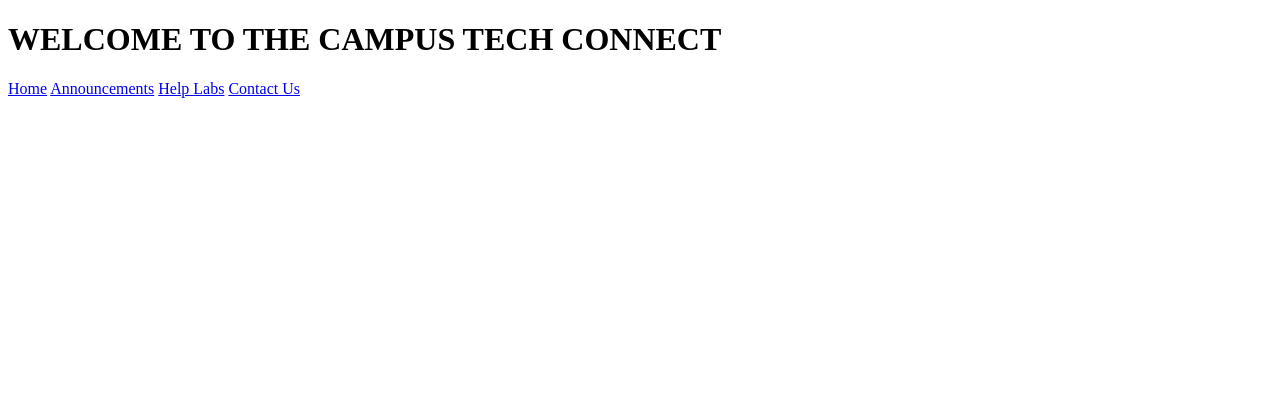
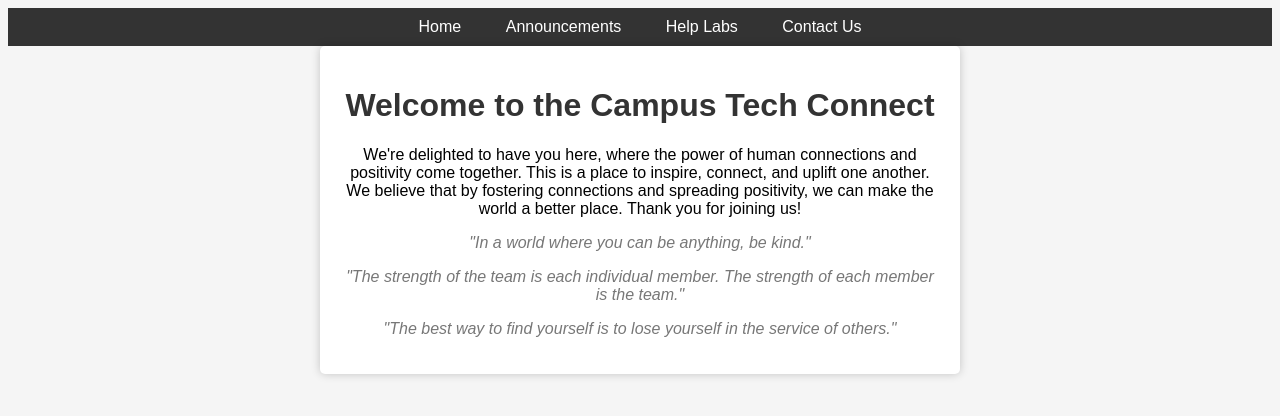
Before and after one commit to jojoavila/CampusTechConnect, a plain HTML site: page index.html in a window 1280 px wide. Drawn offline with Linux system fonts and the light colour scheme.

Commit message:
starting the web page

```diff
--- a/index.html
+++ b/index.html
@@ -2,21 +2,32 @@
 <html lang="en">
 <head>
     <meta charset="UTF-8">
-    <meta http-equiv="X-UA-Compatible" content="IE=edge">
     <meta name="viewport" content="width=device-width, initial-scale=1.0">
-    <title>Campus Tech Connect | Home</title>
+    <title>Campus Tech Connect</title>
+    <link rel="stylesheet" href="styles/style.css">
 </head>
 <body>
-    <header>
-        <h1>WELCOME TO THE CAMPUS TECH CONNECT</h1>
-        <!-- <a id="logo_link" href="index.html">
-            <img class="logo" src="images/Logo.png" alt="Logo">
-        </a> -->
-        <nav>
-            <a href="index.html">Home</a>
-            <a href="Announcements.html">Announcements</a>
-            <a href="Help Labs.html">Help Labs</a>
-            <a href="contactus.html">Contact Us</a>
-        </nav>
+    <div class="navbar">
+        <a href="#">Home</a>
+        <a href="page1.html">Announcements</a>
+        <a href="page2.html">Help Labs</a>
+        <a href="page3.html">Contact Us</a>
+    </div>
+    <div class="container">
+        <h1>Welcome to the Campus Tech Connect</h1>
+        <p>We're delighted to have you here, where the power of human connections and positivity come together. This is a place to inspire, connect, and uplift one another. We believe that by fostering connections and spreading positivity, we can make the world a better place. Thank you for joining us!</p>
+
+        <div class="quote">
+            <p>"In a world where you can be anything, be kind."</p>
+        </div>
+
+        <div class="quote">
+            <p>"The strength of the team is each individual member. The strength of each member is the team."</p>
+        </div>
+
+        <div class="quote">
+            <p>"The best way to find yourself is to lose yourself in the service of others."</p>
+        </div>
+    </div>
 </body>
 </html>
--- /dev/null
+++ b/styles/style.css
@@ -0,0 +1,34 @@
+body {
+    font-family: Arial, sans-serif;
+    text-align: center;
+    background-color: #f5f5f5;
+}
+
+h1 {
+    color: #333;
+}
+
+.container {
+    max-width: 600px;
+    margin: 0 auto;
+    padding: 20px;
+    background-color: #fff;
+    border-radius: 5px;
+    box-shadow: 0 0 10px rgba(0, 0, 0, 0.2);
+}
+
+.quote {
+    font-style: italic;
+    color: #777;
+}
+
+.navbar {
+    background-color: #333;
+    padding: 10px;
+}
+
+.navbar a {
+    color: white;
+    text-decoration: none;
+    margin: 0 20px;
+}
```
